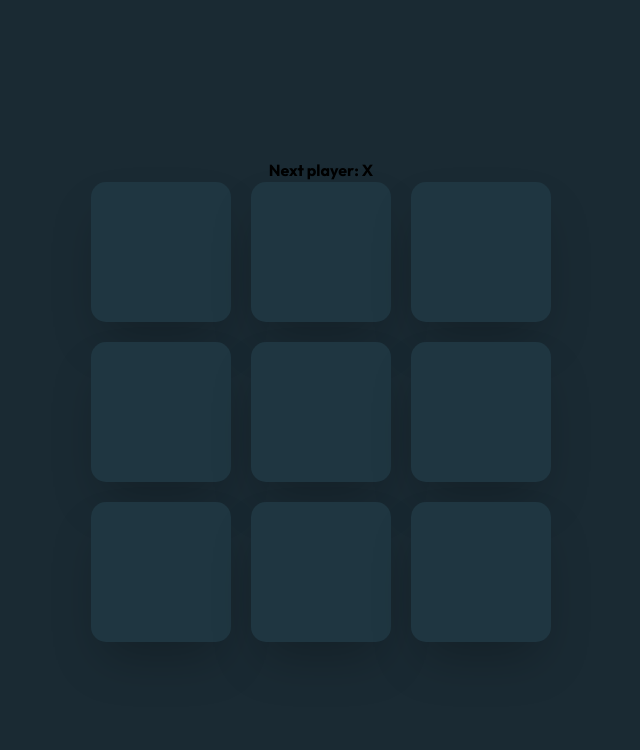
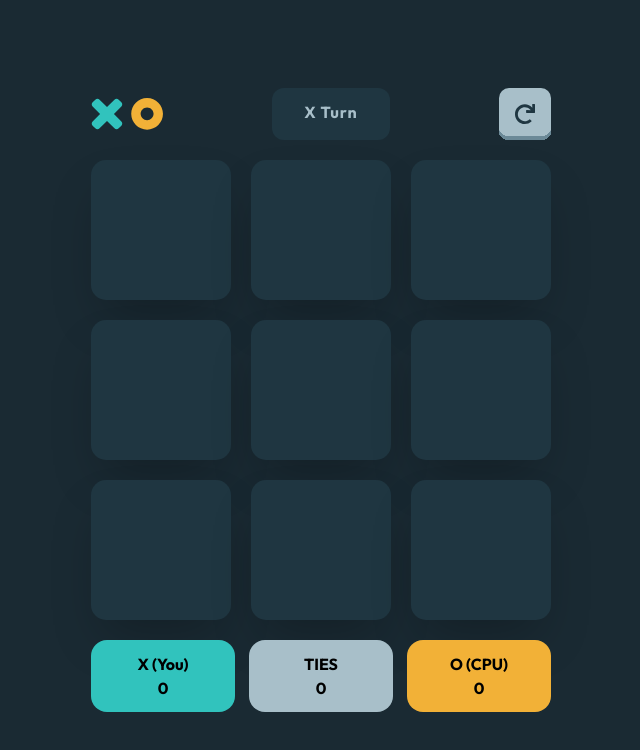
Before and after one commit to Lazzzare/TicTacToe-React, a React (Vite) app: page /board in a window 1280 px wide. Shown: the top 750 px of the page, without its empty margins (319-959 px from the left). Built offline with nearby package versions, Linux system fonts and the light colour scheme.

Commit message:
Update Board.tsx

```diff
--- a/src/components/Board.tsx
+++ b/src/components/Board.tsx
@@ -1,5 +1,86 @@
 import { useState } from "react";
 import Square from "./Square";
+
+const restartSvg = (
+  <svg
+    xmlns="http://www.w3.org/2000/svg"
+    width="52"
+    height="52"
+    viewBox="0 0 52 52"
+    fill="none"
+  >
+    <g filter="url(#filter0_i_0_2689)">
+      <rect width="52" height="52" rx="10" fill="#A8BFC9" />
+    </g>
+    <path
+      d="M35.5241 16H33.644C33.3812 15.9997 33.1679 16.2126 33.1676 16.4756C33.1676 16.4834 33.1678 16.4911 33.1681 16.4988L33.3268 19.7829C31.46 17.5818 28.7198 16.3143 25.8348 16.3174C20.4154 16.3175 15.996 20.7432 16 26.1663C16.004 31.598 20.4058 36 25.8348 36C28.2702 36.0034 30.6195 35.0993 32.425 33.4639C32.6208 33.2885 32.6375 32.9874 32.4622 32.7915C32.4563 32.7849 32.4502 32.7785 32.444 32.7722L31.0957 31.423C30.9186 31.2459 30.6346 31.2363 30.4461 31.4012C27.5521 33.949 23.1419 33.6669 20.5956 30.7709C18.0494 27.875 18.3314 23.4619 21.2254 20.914C24.1195 18.3661 28.5297 18.6483 31.0759 21.5442C31.2755 21.7712 31.4601 22.011 31.6287 22.2619L27.6024 22.0686C27.3398 22.0562 27.1169 22.259 27.1044 22.5217C27.104 22.5294 27.1038 22.5371 27.1039 22.5448V24.4262C27.1039 24.6892 27.3169 24.9024 27.5798 24.9024H35.5242C35.787 24.9024 36 24.6892 36 24.4262V16.4762C36 16.2132 35.787 16 35.5241 16Z"
+      fill="#1F3641"
+    />
+    <defs>
+      <filter
+        id="filter0_i_0_2689"
+        x="0"
+        y="0"
+        width="52"
+        height="52"
+        filterUnits="userSpaceOnUse"
+        colorInterpolationFilters="sRGB"
+      >
+        <feFlood floodOpacity="0" result="BackgroundImageFix" />
+        <feBlend
+          mode="normal"
+          in="SourceGraphic"
+          in2="BackgroundImageFix"
+          result="shape"
+        />
+        <feColorMatrix
+          in="SourceAlpha"
+          type="matrix"
+          values="0 0 0 0 0 0 0 0 0 0 0 0 0 0 0 0 0 0 127 0"
+          result="hardAlpha"
+        />
+        <feOffset dy="-4" />
+        <feComposite in2="hardAlpha" operator="arithmetic" k2="-1" k3="1" />
+        <feColorMatrix
+          type="matrix"
+          values="0 0 0 0 0.418727 0 0 0 0 0.538482 0 0 0 0 0.590549 0 0 0 1 0"
+        />
+        <feBlend
+          mode="normal"
+          in2="shape"
+          result="effect1_innerShadow_0_2689"
+        />
+      </filter>
+    </defs>
+  </svg>
+);
+
+const Logo = (
+  <svg
+    width="72"
+    height="32"
+    viewBox="0 0 72 32"
+    fill="none"
+    xmlns="http://www.w3.org/2000/svg"
+  >
+    <g id="Group 2">
+      <path
+        id="Combined Shape Copy"
+        fillRule="evenodd"
+        clipRule="evenodd"
+        d="M27.681 1.63437C26.5094 0.462798 24.6099 0.4628 23.4383 1.63437L16 9.07271L8.56166 1.63437C7.39009 0.462798 5.49059 0.4628 4.31902 1.63437L1.63437 4.31902C0.462799 5.49059 0.462801 7.39009 1.63437 8.56166L9.07271 16L1.63437 23.4383C0.462798 24.6099 0.4628 26.5094 1.63437 27.681L4.31902 30.3656C5.49059 31.5372 7.39009 31.5372 8.56166 30.3656L16 22.9273L23.4383 30.3656C24.6099 31.5372 26.5094 31.5372 27.681 30.3656L30.3656 27.681C31.5372 26.5094 31.5372 24.6099 30.3656 23.4383L22.9273 16L30.3656 8.56166C31.5372 7.39009 31.5372 5.49059 30.3656 4.31902L27.681 1.63437Z"
+        fill="#31C3BD"
+      />
+      <path
+        id="Oval Copy"
+        fillRule="evenodd"
+        clipRule="evenodd"
+        d="M71.9704 15.8706C71.9704 7.10551 64.8649 0 56.0998 0C47.3348 0 40.2292 7.10551 40.2292 15.8706C40.2292 24.6357 47.3348 31.7412 56.0998 31.7412C64.8649 31.7412 71.9704 24.6357 71.9704 15.8706ZM49.634 15.8706C49.634 12.2996 52.5289 9.4048 56.0998 9.4048C59.6708 9.4048 62.5656 12.2996 62.5656 15.8706C62.5656 19.4416 59.6708 22.3364 56.0998 22.3364C52.5289 22.3364 49.634 19.4416 49.634 15.8706Z"
+        fill="#F2B137"
+      />
+    </g>
+  </svg>
+);
 
 interface BoardProps {
   Xicon: React.ReactElement;
@@ -10,7 +91,14 @@ const Board = ({ Xicon, Oicon }: BoardProps) => {
   const [xIsNext, setXIsNext] = useState(true);
   const [squares, setSquares] = useState(Array(9).fill(null));
 
-  const CalculateWinner = (squares: boolean[]) => {
+  const handleRestart = () => {
+    setSquares(Array(9).fill(null));
+    setXIsNext(true);
+  };
+
+  const CalculateWinner = (
+    squares: (React.ReactElement | null)[]
+  ): string | null => {
     const lines = [
       [0, 1, 2],
       [3, 4, 5],
@@ -28,7 +116,7 @@ const Board = ({ Xicon, Oicon }: BoardProps) => {
         squares[a] === squares[b] &&
         squares[a] === squares[c]
       ) {
-        return squares[a];
+        return squares[a]?.props?.children as string;
       }
     }
     return null;
@@ -51,14 +139,24 @@ const Board = ({ Xicon, Oicon }: BoardProps) => {
   const winner = CalculateWinner(squares);
   let status;
   if (winner) {
-    status = "Winner: " + winner;
+    status = winner + " Winner";
   } else {
     status = "Next player: " + (xIsNext ? "X" : "O");
+    status = (xIsNext ? "X" : "O") + " Turn";
   }
+
   return (
     <>
       {/* SquareBoard */}
-      <div>{status}</div>
+      <div className="flex flex-row justify-between w-[460px] items-center mb-5">
+        {Logo}
+        <div className="pt-3 pb-4 px-8 bg-SemiDarkNavy rounded-xl text-Silver tracking-[1px]">
+          {status}
+        </div>
+        <div onClick={handleRestart} className="cursor-pointer">
+          {restartSvg}
+        </div>
+      </div>
       <div className="flex gap-5 mb-5">
         <Square value={squares[0]} onSquareClick={() => handleClick(0)} />
         <Square value={squares[1]} onSquareClick={() => handleClick(1)} />
@@ -74,6 +172,24 @@ const Board = ({ Xicon, Oicon }: BoardProps) => {
         <Square value={squares[7]} onSquareClick={() => handleClick(7)} />
         <Square value={squares[8]} onSquareClick={() => handleClick(8)} />
       </div>
+      {/* Footer */}
+      <div className="flex flex-row justify-between w-[460px] mt-5">
+        {/* X */}
+        <div className="w-36 pt-3 pb-3 px-10 text-center bg-LightBlue rounded-2xl">
+          <h2>X (You)</h2>
+          <p>0</p>
+        </div>
+        {/* Ties */}
+        <div className="w-36 pt-3 pb-3 px-10 text-center bg-Silver rounded-2xl">
+          <h2>TIES</h2>
+          <p>0</p>
+        </div>
+        {/* O */}
+        <div className="w-36 pt-3 pb-3 px-10 text-center bg-LightYellow rounded-2xl">
+          <h2>O (CPU)</h2>
+          <p>0</p>
+        </div>
+      </div>
     </>
   );
 };
```
